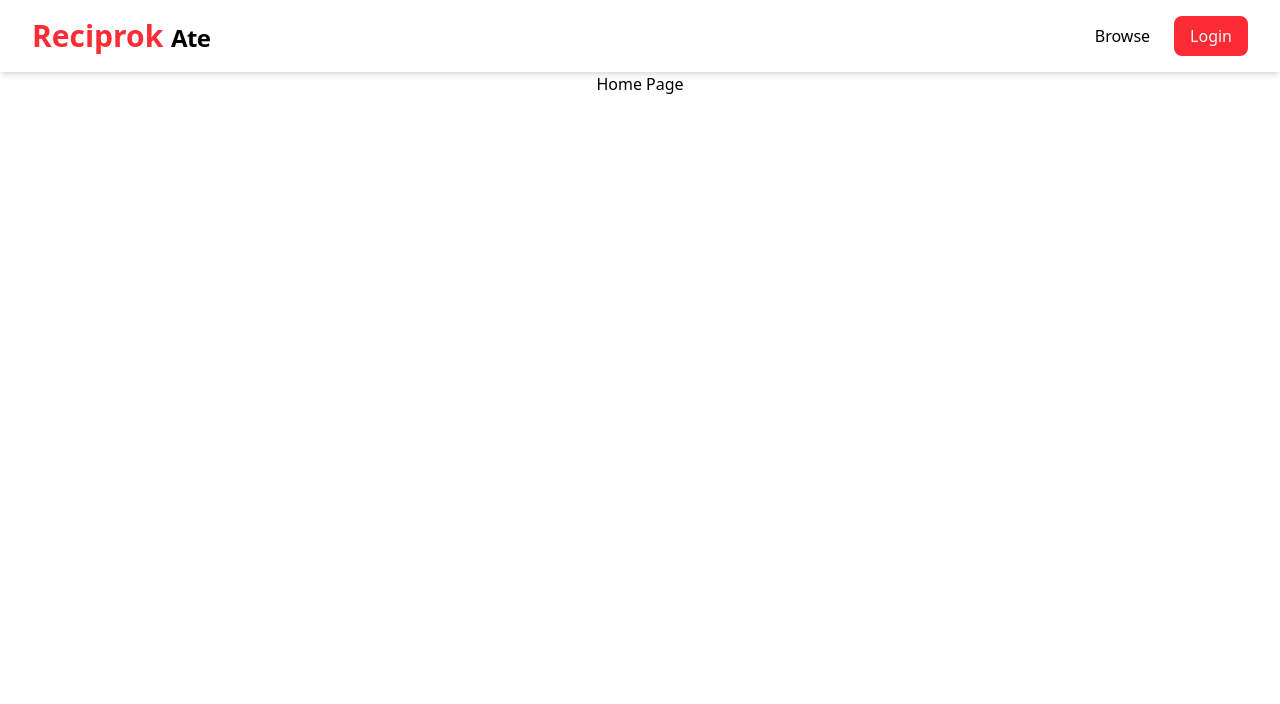
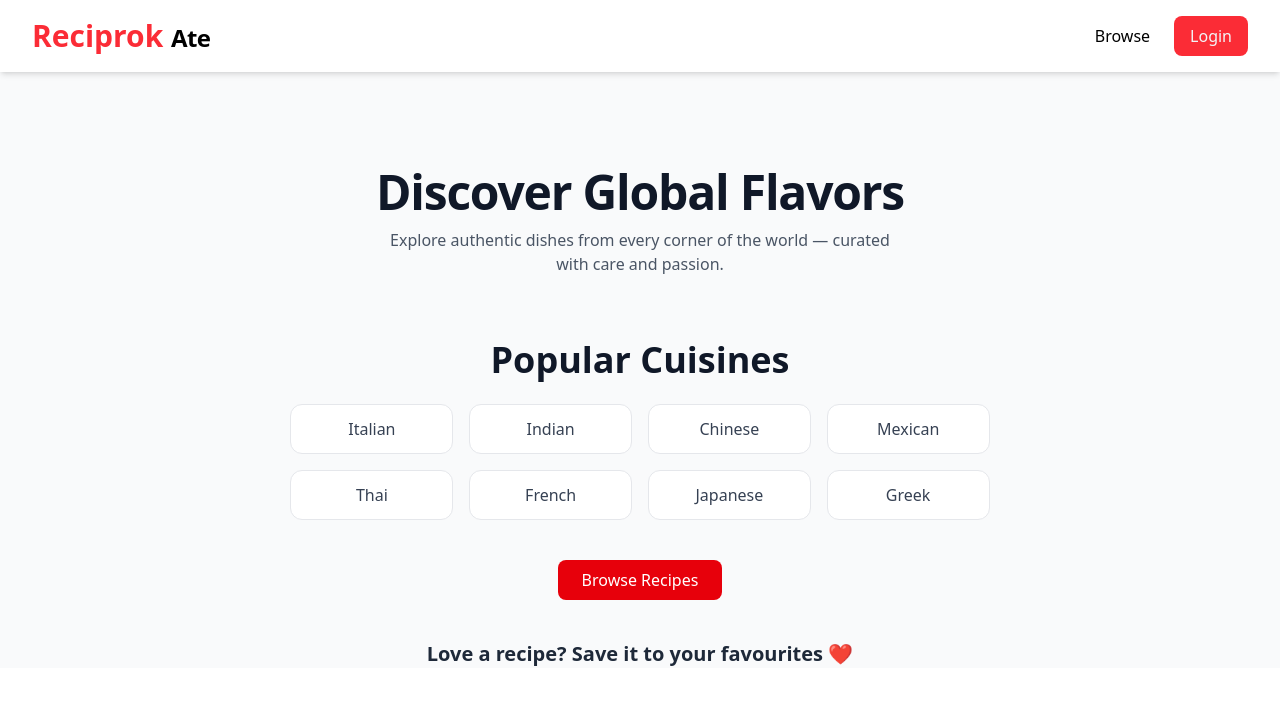
Before and after one commit to ZYRACX/recipes, a React (Vite) app in the folder client/: page / in a window 1280 px wide. Shown: the top 704 px of the page. Built offline with nearby package versions, Linux system fonts and the light colour scheme; no server answers.

Commit message:
Refactor Home component to use default export and enhance layout with hero section and cuisine buttons

```diff
--- a/client/src/main.jsx
+++ b/client/src/main.jsx
@@ -7,7 +7,7 @@ import Signup from './page/SignUp.jsx';
 import Account from './page/Account';
 import Header from './components/Header.jsx';
 import { Browse } from './page/Browse.jsx';
-import { Home } from './page/Home.jsx';
+import Home from './page/Home.jsx';
 import { SearchProvider } from './context/SearchContext.jsx';
 import './index.css';
 import { AuthProvider } from "./context/AuthContext.jsx";
--- a/client/src/page/Home.jsx
+++ b/client/src/page/Home.jsx
@@ -1,7 +1,60 @@
-export const Home = () => {
-    return (
-        <div className="flex items-center justify-center w-full">
-            Home Page
-        </div>
-    )
+// src/pages/Home.jsx
+import { Link } from "react-router-dom";
+import SearchBar from "../components/SearchBar";
+
+export default function Home()  {
+  return (
+    <div className=" bg-gray-50 font-sans flex flex-col">
+
+      {/* Hero Section */}
+      <section className="flex flex-col items-center text-center px-6 pt-24 pb-16">
+        <h1 className="text-5xl font-extrabold text-gray-900 tracking-tight">
+          Discover Global Flavors
+        </h1>
+        <p className="text-gray-600 mt-3 max-w-lg">
+          Explore authentic dishes from every corner of the world — curated with care and passion.
+        </p>
+
+
+      </section>
+
+      {/* Explore Cuisines */}
+      <section className="px-6 max-w-6xl mx-auto pb-10">
+  <h2 className="text-4xl font-bold text-gray-900 mb-6 mx-50">Popular Cuisines</h2>
+
+  <div className="grid grid-cols-2 sm:grid-cols-3 md:grid-cols-4 gap-4 mb-10">
+    {["Italian", "Indian", "Chinese", "Mexican", "Thai", "French", "Japanese", "Greek"].map(
+      (cuisine) => (
+        <button
+  key={cuisine}
+  className="inline-flex justify-center items-center px-5 py-3 bg-white border border-gray-200 rounded-xl text-gray-700 font-medium hover:bg-gray-100 transition whitespace-nowrap"
+>
+  {cuisine}
+</button>
+
+      )
+    )}
+  </div>
+
+  {/* ✅ Button centered here */}
+  <div className="flex justify-center">
+    <Link
+      to="/browse"
+      className="px-6 py-2 bg-red-600 text-white rounded-lg font-medium hover:bg-red-700 transition"
+    >
+      Browse Recipes
+    </Link>
+  </div>
+</section>
+
+
+      {/* CTA */}
+      <section className=" text-center">
+        <h3 className="text-xl font-semibold text-gray-800">
+          Love a recipe? Save it to your favourites ❤️
+        </h3>
+      </section>
+
+    </div>
+  );
 };
```
